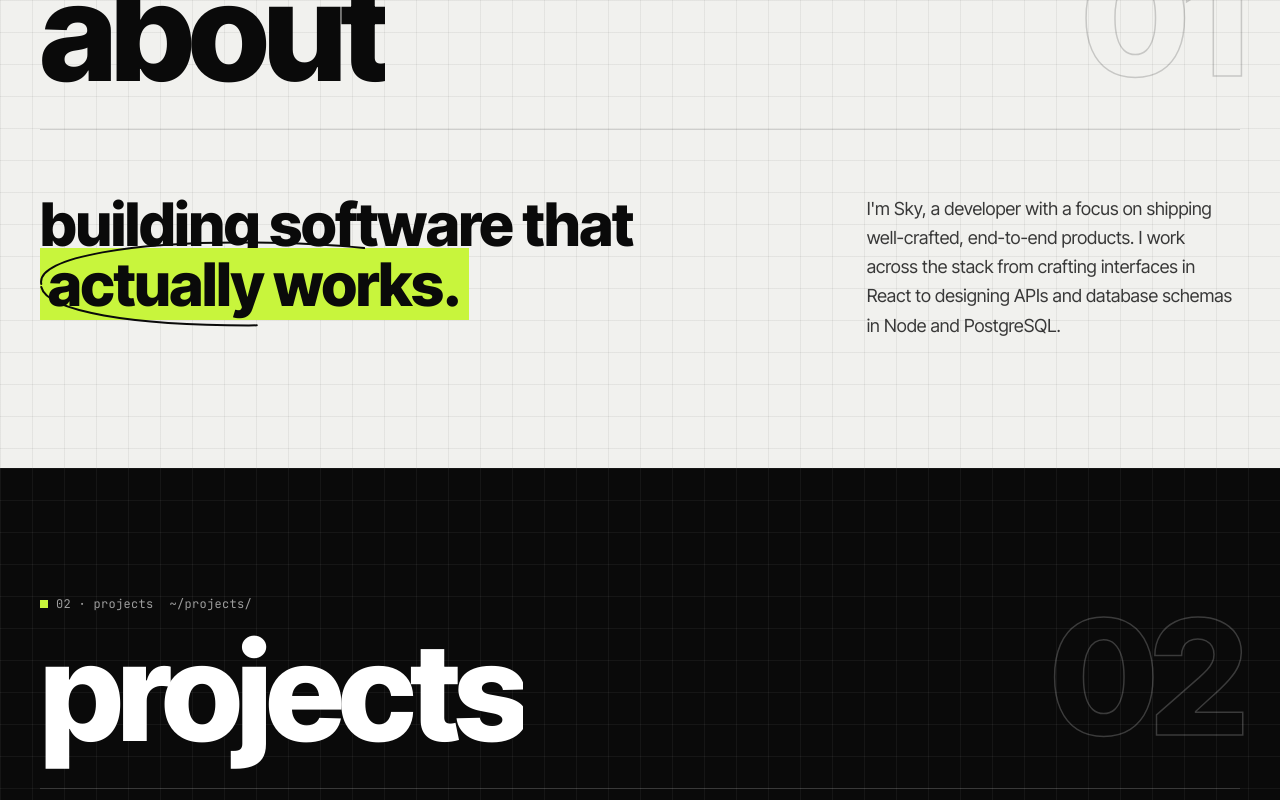
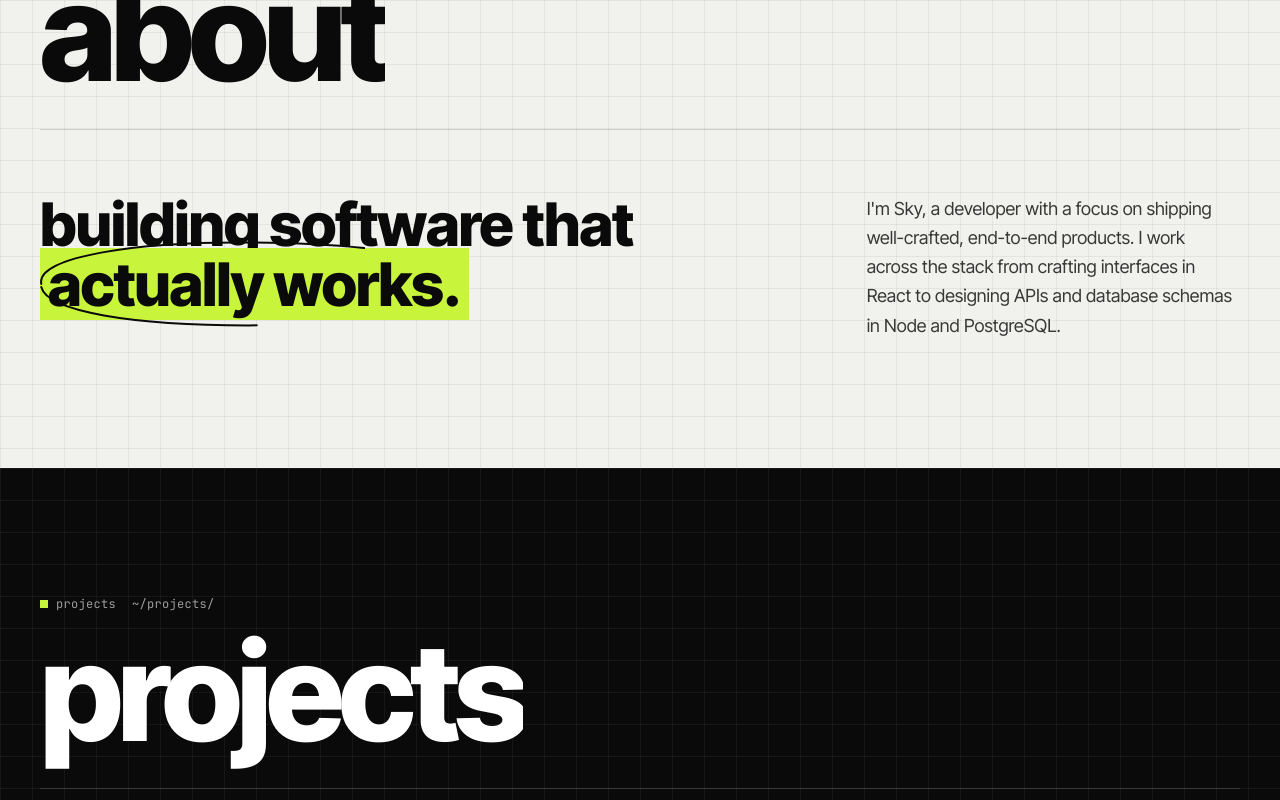
Before and after one commit to theakash04/portfolio, a Next.js app: page / in a window 1280 px wide. Shown: the part 880-1680 px from the top of the page. Built offline with nearby package versions, Linux system fonts and the light colour scheme.

Commit message:
removed numbers

```diff
--- a/src/components/About.tsx
+++ b/src/components/About.tsx
@@ -10,7 +10,7 @@ export function About() {
   return (
     <section id="about" aria-labelledby="about-title" className="grid-light">
       <div className="mx-auto max-w-7xl px-6 py-24 md:px-10 md:py-32">
-        <SectionHeading id="about-title" number="01" title="about" path={about.path} />
+        <SectionHeading id="about-title" title="about" path={about.path} />
         <div className="mt-16 grid gap-12 md:grid-cols-12 md:gap-10">
           <Reveal className="md:col-span-7">
             <p className="text-4xl font-extrabold lowercase leading-[1.1] tracking-[-0.02em] text-ink md:text-6xl">
--- a/src/components/Experience.tsx
+++ b/src/components/Experience.tsx
@@ -14,7 +14,7 @@ export function Experience() {
   return (
     <section id="experience" aria-labelledby="experience-title" className="bg-ink text-white">
       <div className="mx-auto max-w-7xl px-6 py-24 md:px-10 md:py-32">
-        <SectionHeading id="experience-title" number="04" title="experience" dark />
+        <SectionHeading id="experience-title" title="experience" dark />
         <ol ref={listRef} className="relative mt-16 pl-8 md:pl-12">
           <span aria-hidden="true" className="absolute bottom-0 left-0 top-2 w-0.5 bg-white/15" />
           <motion.span
--- a/src/components/Projects.tsx
+++ b/src/components/Projects.tsx
@@ -46,7 +46,7 @@ export function Projects() {
   return (
     <section id="projects" aria-labelledby="projects-title" className="grid-dark text-white">
       <div className="mx-auto max-w-7xl px-6 py-24 md:px-10 md:py-32">
-        <SectionHeading id="projects-title" number="02" title="projects" path="~/projects/" dark />
+        <SectionHeading id="projects-title" title="projects" path="~/projects/" dark />
 
         {/* Filter bar & Control Row */}
         <Reveal delay={0.1} className="mt-8 flex flex-wrap items-center justify-between gap-4 border-b border-white/10 pb-6">
--- a/src/components/SectionHeading.tsx
+++ b/src/components/SectionHeading.tsx
@@ -5,14 +5,13 @@ import { motion } from 'framer-motion';
 import { easeOut } from '@/utils/motion';
 
 type SectionHeadingProps = {
-  number: string;
   title: string;
   path?: string;
   dark?: boolean;
   id: string;
 };
 
-export function SectionHeading({ number, title, path, dark = false, id }: SectionHeadingProps) {
+export function SectionHeading({ title, path, dark = false, id }: SectionHeadingProps) {
   return (
     <motion.header
       initial="hidden"
@@ -28,7 +27,7 @@ export function SectionHeading({ number, title, path, dark = false, id }: Sectio
         >
           <span className="flex items-center gap-2">
             <span aria-hidden="true" className="h-2 w-2 bg-lime" />
-            {number} · {title}
+            {title}
           </span>
           {path && <span>{path}</span>}
         </motion.div>
@@ -47,14 +46,6 @@ export function SectionHeading({ number, title, path, dark = false, id }: Sectio
       </div>
       <motion.span
         aria-hidden="true"
-        variants={{ hidden: { opacity: 0, x: 16 }, visible: { opacity: 1, x: 0 } }}
-        transition={{ duration: 0.3, ease: easeOut, delay: 0.1 }}
-        className={`select-none pb-[0.1em] text-6xl font-extrabold leading-[0.8] tracking-[-0.05em] sm:text-8xl lg:text-[10rem] ${dark ? 'text-outline-ghost-light' : 'text-outline-ghost-dark'}`}
-      >
-        {number}
-      </motion.span>
-      <motion.span
-        aria-hidden="true"
         variants={{ hidden: { scaleX: 0 }, visible: { scaleX: 1 } }}
         transition={{ duration: 0.3, ease: easeOut, delay: 0.1 }}
         className={`absolute inset-x-0 bottom-0 h-px origin-left ${dark ? 'bg-white/15' : 'bg-ink/15'}`}
--- a/src/components/Stack.tsx
+++ b/src/components/Stack.tsx
@@ -9,7 +9,7 @@ export function Stack() {
   return (
     <section id="stack" aria-labelledby="stack-title" className="grid-light">
       <div className="mx-auto max-w-7xl px-6 py-24 md:px-10 md:py-32">
-        <SectionHeading id="stack-title" number="03" title="stack" path="~/stack/" />
+        <SectionHeading id="stack-title" title="stack" path="~/stack/" />
         <Reveal className="mt-12 bg-ink p-6 text-white md:p-10">
           <p className="mb-8 font-mono text-xs text-white/50">
             <span className="text-lime">$</span> ls -R ~/stack/
```
